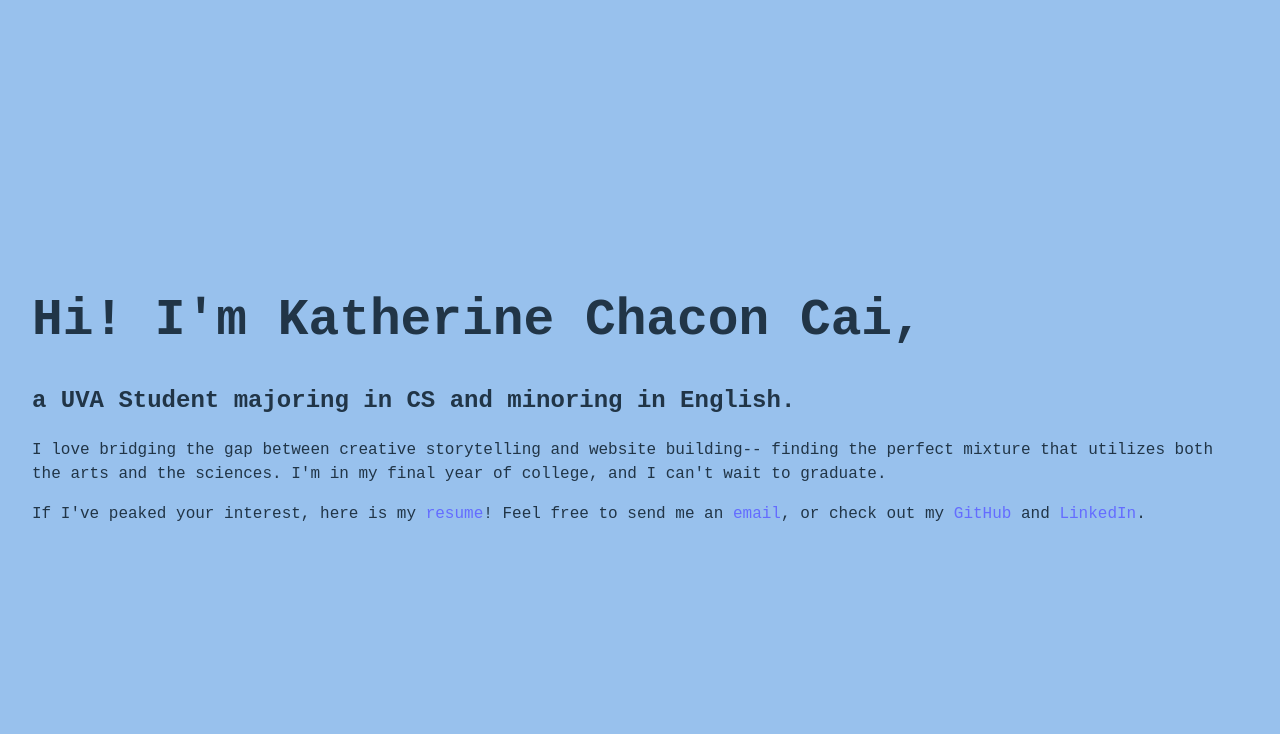
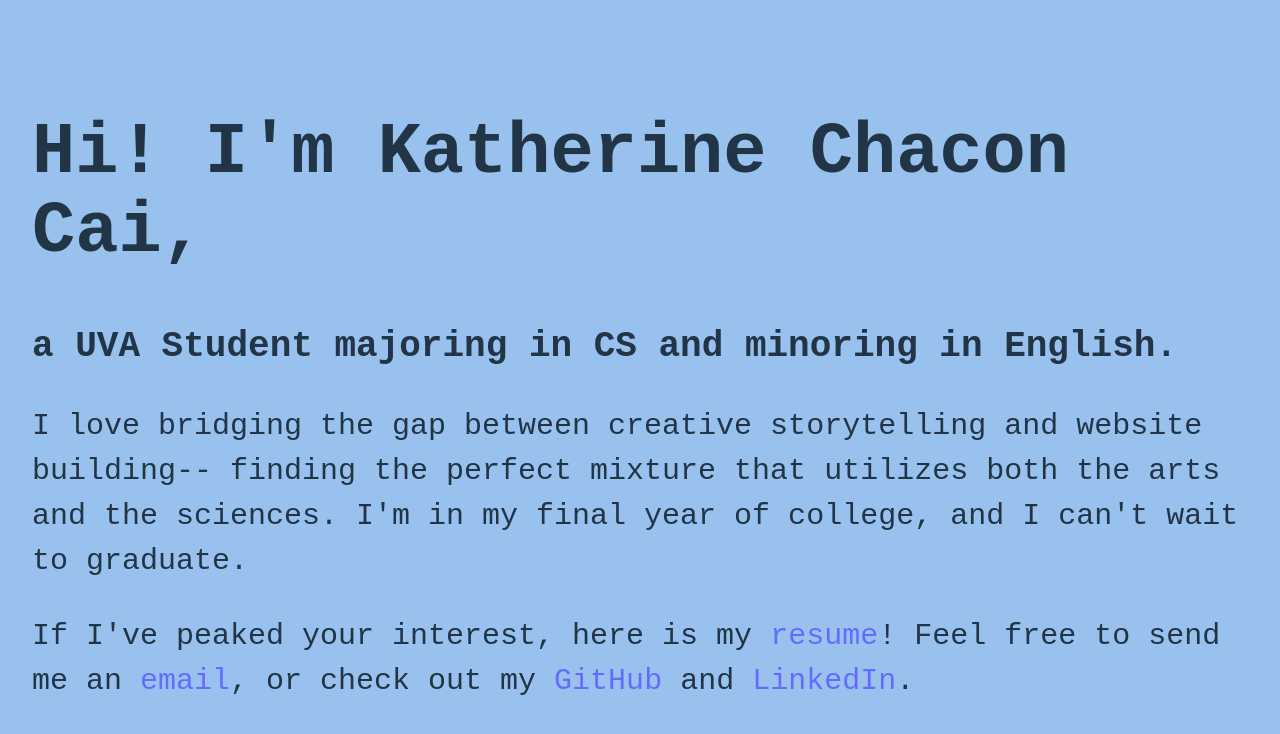
Before and after one commit to kqiancc/kqiancc-site, a React (Vite) app in the folder kqiancc-site/: page / in a window 1280 px wide. Shown: the top 734 px of the page. Built offline with nearby package versions, Linux system fonts and the light colour scheme.

Commit message:
font size i guess

```diff
--- a/kqiancc-site/src/index.css
+++ b/kqiancc-site/src/index.css
@@ -70,15 +70,18 @@
 /* Apply a font to the entire site */
 body {
 	font-family: 'Ubuntu Mono', monospace;
+	font-size: 1.5em;
 }
 
 /* Apply specific fonts to different elements */
 h1 {
 	font-family: 'Ubuntu Mono', monospace;
+	font-size: 3em;
 }
 
 p {
 	font-family: 'Ubuntu Mono', monospace;
+	font-size: 1.25em;
 }
 
 /* You can also set fonts for classes */
```
